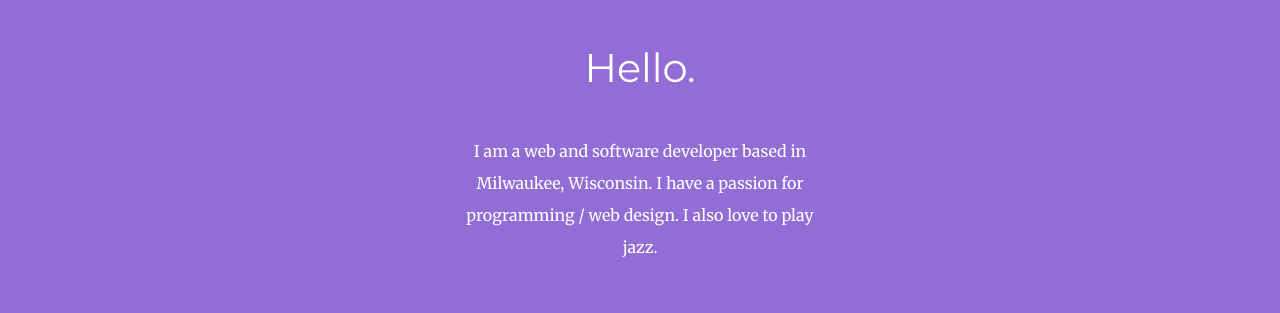
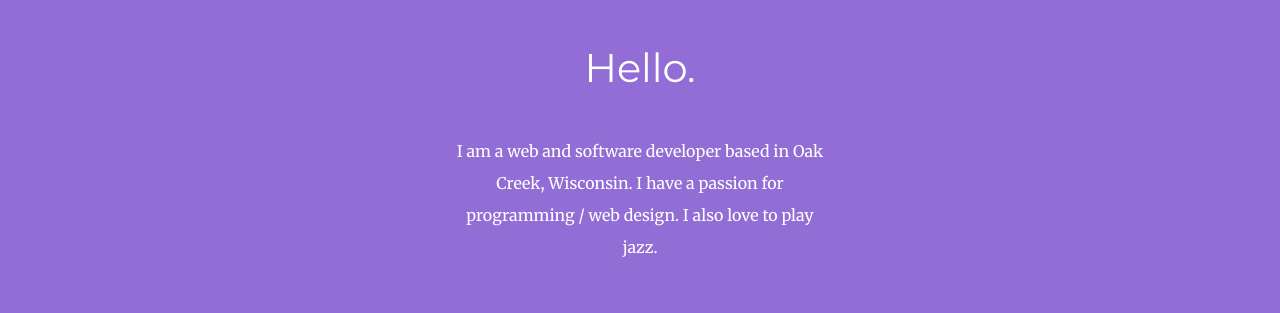
Before and after one commit to nclaudioTech/personal-site, a plain HTML site: page index.html in a window 1280 px wide. Shown: the part 1320-1633 px from the top of the page. Drawn offline with Linux system fonts and the light colour scheme.

Commit message:
Changed profile description

```diff
--- a/index.html
+++ b/index.html
@@ -29,7 +29,7 @@
     <div class="profile">
       <img class="me" src="images/nicholas.png" alt="nicholas-img">
       <h2 class="on-color">Hello.</h2>
-      <p class="profile-description on-color">I am a web and software developer based in Milwaukee, Wisconsin. I have a passion for programming / web design. I also love to play jazz.</p>
+      <p class="profile-description on-color">I am a web and software developer based in Oak Creek, Wisconsin. I have a passion for programming / web design. I also love to play jazz.</p>
     </div>
     <!-- <hr> -->
     <div class="skills">
```
